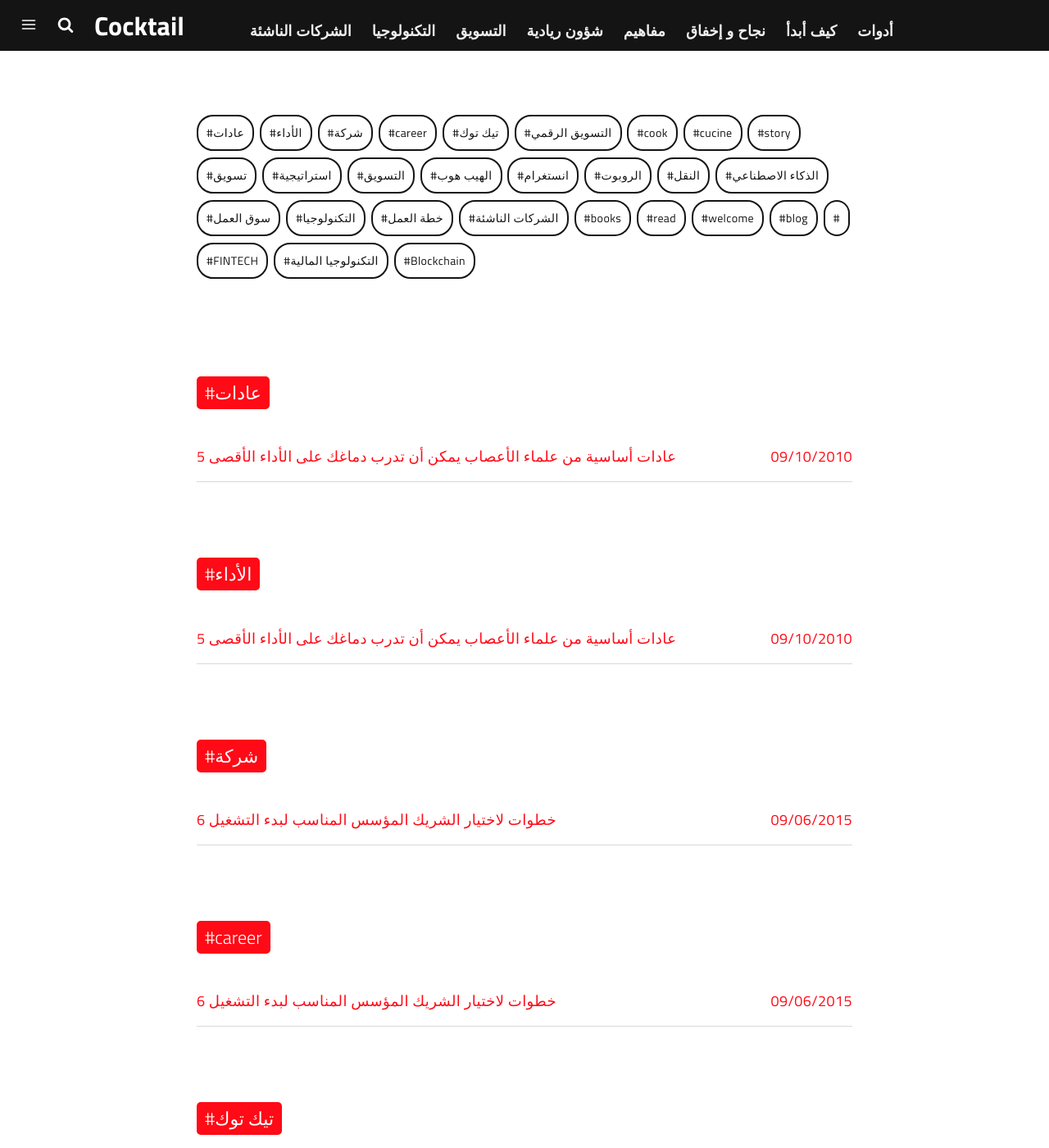
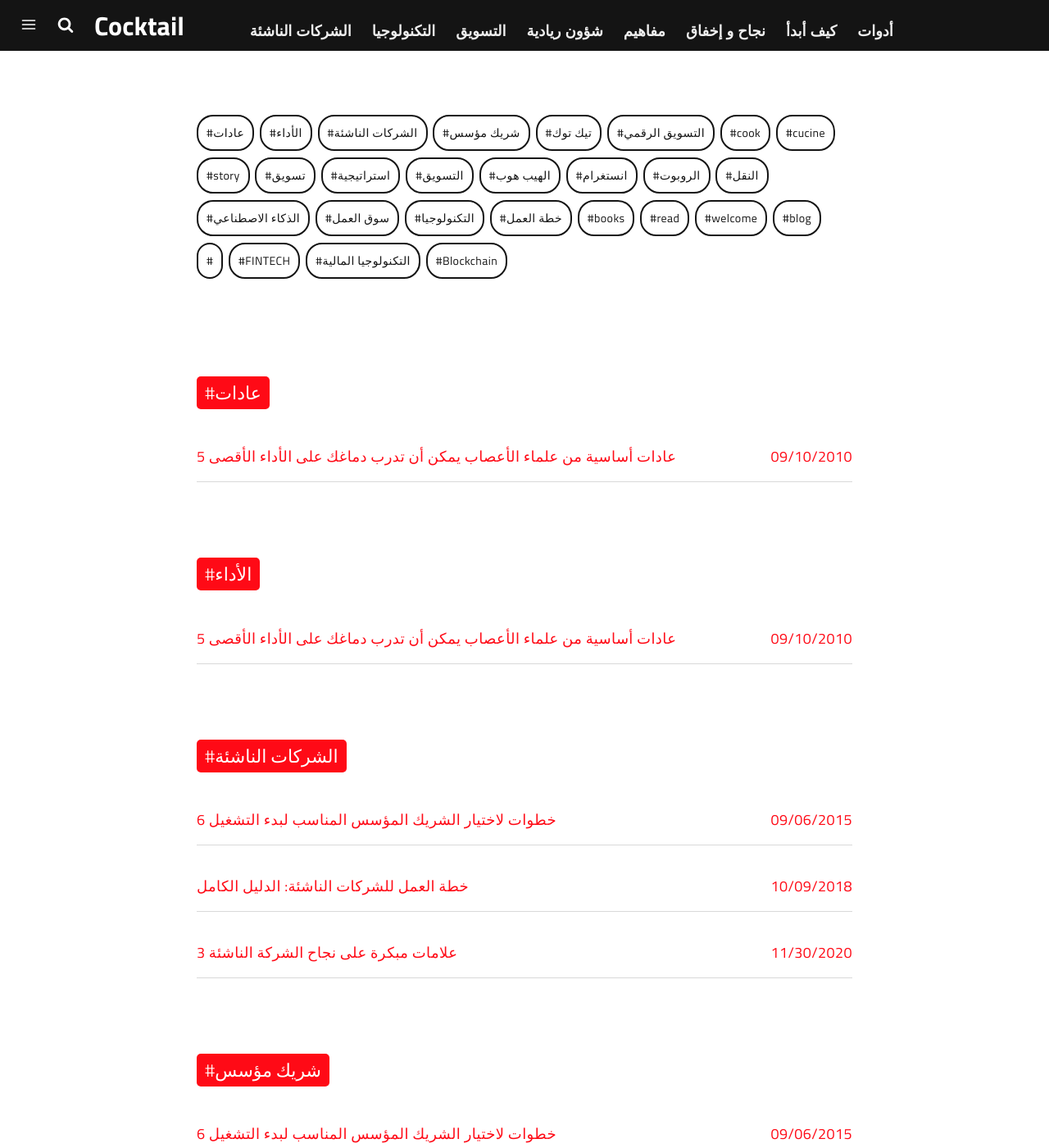
Before and after one commit to houcinegl/jekflix-AR, a Jekyll site: the page built from tags.html, in a window 1280 px wide and 1400 px high. Shown: the whole window at 82% size. Built offline with Jekyll 4.4.1, drawn with Linux system fonts in a browser that asks for light colours; a script that is not in the unit is left out; some of the changed text lies outside the part shown.

Commit message:
Update Posts “2015-09-06-passion-is-dangerous-go-for-it”

```diff
--- a/_posts/2015-09-06-passion-is-dangerous-go-for-it.md
+++ b/_posts/2015-09-06-passion-is-dangerous-go-for-it.md
@@ -11,8 +11,8 @@ image: /assets/img/uploads/156-find-cofounder.jpg
 optimized_image: /assets/img/uploads/156-find-cofounder.jpg
 category: الشركات الناشئة
 tags:
-  - شركة
-  - career
+  - الشركات الناشئة
+  - شريك مؤسس
 author: Cocktail
 paginate: true
 ---
```
